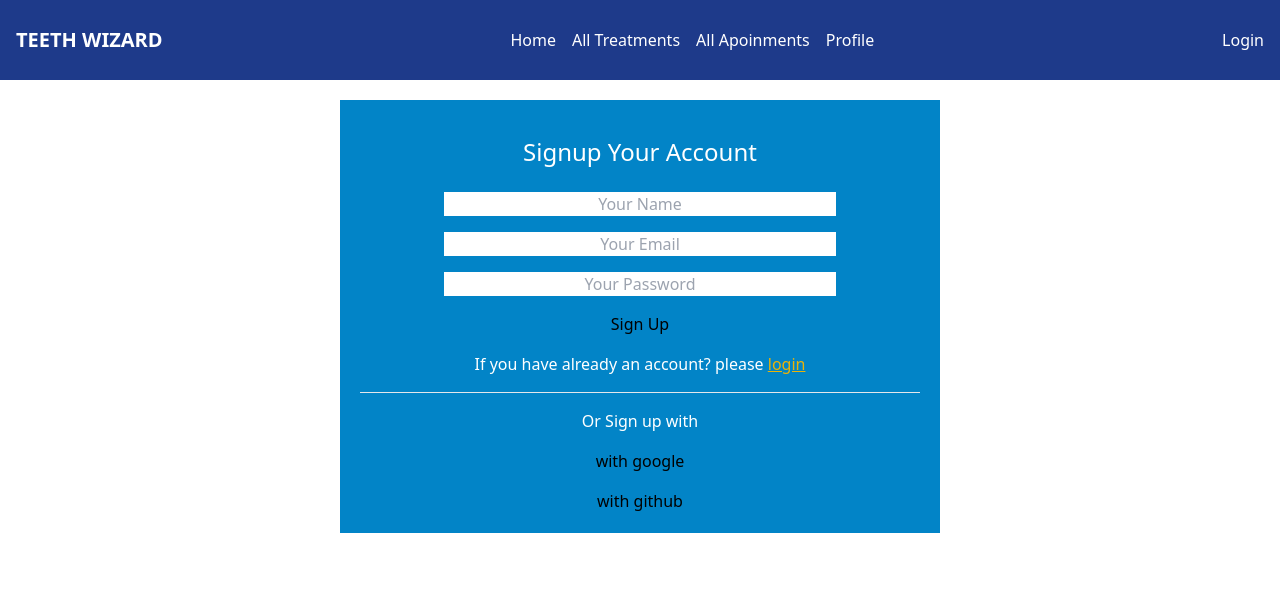
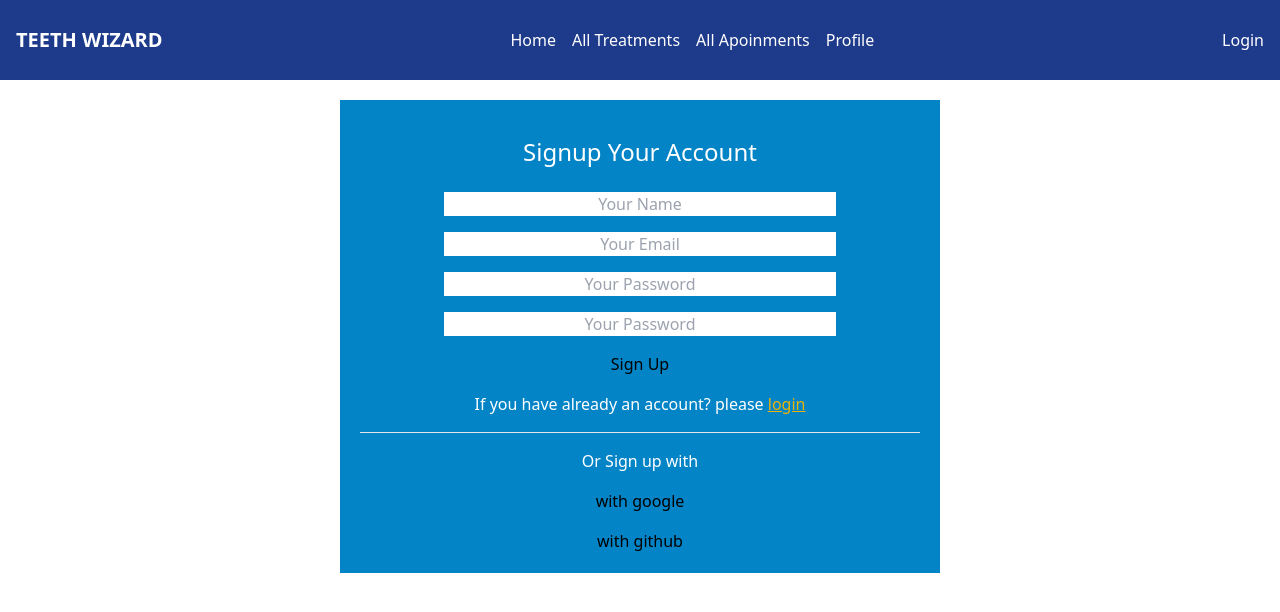
Before and after one commit to tajmirahman/Conceptual-9-part-2, a React (Vite) app in the folder my-project/: page /signup in a window 1280 px wide. Shown: the top 612 px of the page. Built offline with nearby package versions, Linux system fonts and the light colour scheme; no server answers.

Commit message:
password validation done

```diff
--- a/my-project/src/components/SignUp.jsx
+++ b/my-project/src/components/SignUp.jsx
@@ -12,8 +12,25 @@ const SignUp = () => {
         const name = e.target.name.value;
         const email = e.target.email.value;
         const password = e.target.password.value;
+        const conPassword = e.target.conPassword.value;
 
-        console.log("Email:", email); // ✅ check this prints a valid email
+        if(password !=conPassword){
+            alert('password does not match!')
+            return;
+        }
+
+        if(name.length <5){
+            alert('please write atleast 5 character')
+            return;
+        }
+
+        const passwordRegex = /^(?=.*[a-z])(?=.*[A-Z])(?=.*[!@#$%^&*()_+\-=[\]{};':"\\|,.<>/?]).+$/;
+
+        if(!passwordRegex.test(password)){
+            alert('plese write password!')
+            return;
+        }
+
 
         handleSignup(email, password)
             .then(result => {
@@ -39,7 +56,10 @@ const SignUp = () => {
                     <input type="email" name="email" className='w-[70%]  text-center' placeholder="Your Email" required />
                 </div>
                 <div>
-                    <input type="password" name="password" className='w-[70%] text-center' placeholder="Your Password" required />
+                    <input type="text" name="password" className='w-[70%] text-center' placeholder="Your Password" required />
+                </div>
+                <div>
+                    <input type="text" name="conPassword" className='w-[70%] text-center' placeholder="Your Password" required />
                 </div>
                 <button type="submit" className='btn'>Sign Up</button>
                 <p className='text-white'>If you have already an account? please <NavLink to={'/login'}><span className='text-yellow-500 underline'>login</span></NavLink></p>
```
